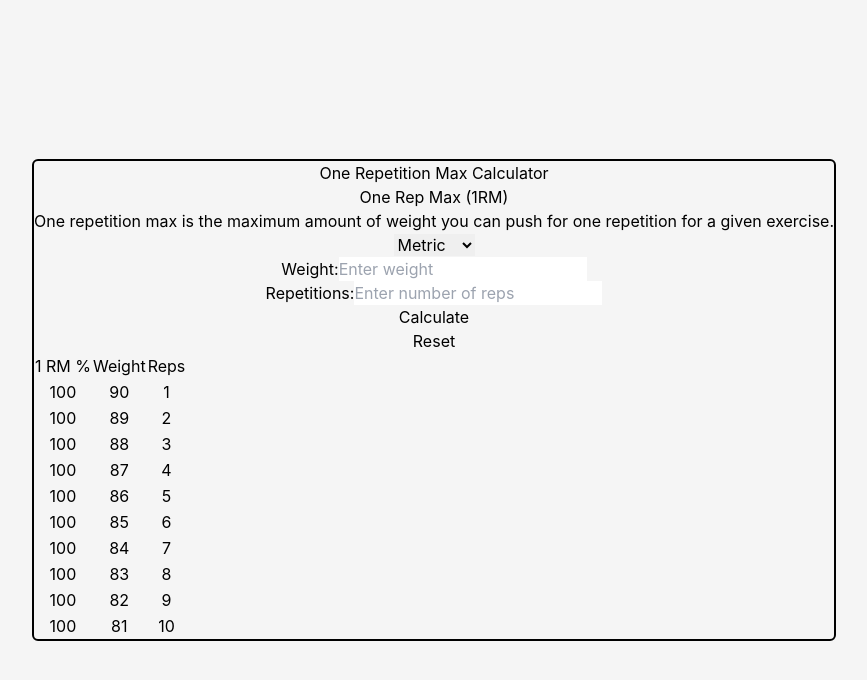
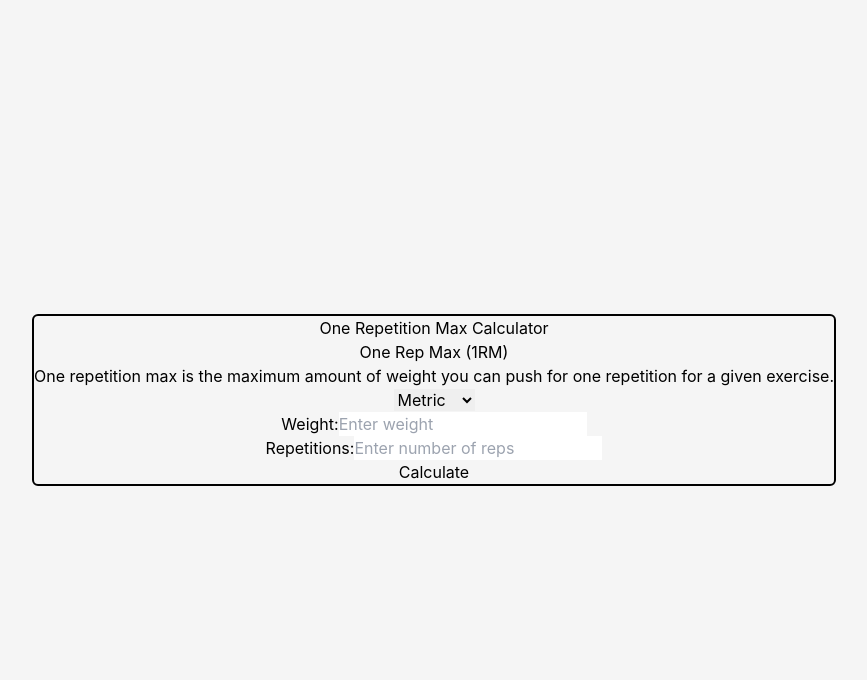
Before and after one commit to allomhg/1rm-calc-v2, a React (Vite) app: page / in a window 1280 px wide. Shown: the top 680 px of the page, without its empty margins (206-1073 px from the left). Built offline with nearby package versions, Linux system fonts and the light colour scheme.

Commit message:
Got table showing when button clicked

```diff
--- a/src/components/Form.tsx
+++ b/src/components/Form.tsx
@@ -8,10 +8,15 @@ export interface InputState {
 }
 
 const Form: React.FC = () => {
-    const [isVisible, setIsVisible] = useState(false); // Use for toggling visibilty of Table and ResetButton
+    const [isVisible, setIsVisible] = useState<boolean>(false); // Use for toggling visibilty of Table and ResetButton
+
+    const handleCalculate = (event: React.FormEvent<HTMLFormElement>) => {
+        event.preventDefault();
+        setIsVisible(!isVisible);
+    }
 
     return (
-        <form>
+        <form onSubmit={handleCalculate}>
             <div>
                 <div>
                     <select id="units" name="units">
@@ -27,10 +32,16 @@ const Form: React.FC = () => {
                     <label htmlFor="reps">Repetitions:</label>
                     <input type="number" id="reps" name="reps" min="1" placeholder="Enter number of reps" />
                 </div>
-                <button>Calculate</button>
+                <button type="submit">Calculate</button>
+                {/* <button type="submit" onClick={handleCalculate}>Calculate</button> */}
             </div>
-            <button>Reset</button>
-            <Table/>
+            { isVisible && (
+                <section>
+                    <button>Reset</button>
+                    <Table/>
+                </section>
+            )}
+
         </form>
     );
 }
--- a/src/components/Table.tsx
+++ b/src/components/Table.tsx
@@ -20,7 +20,6 @@ const Table: React.FC = () => {
     const rows: TableRow[] = generateRows();
 
     return (
-        <section>
         <table>
             {/* TABLE HEADER */}
             <thead>
@@ -41,7 +40,6 @@ const Table: React.FC = () => {
                 ))}
             </tbody>
         </table>
-        </section>
     );
 }
 
```
Lines whose indentation alone changed are shown as unchanged.
